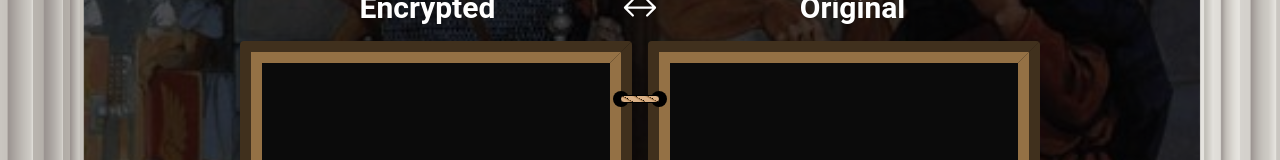
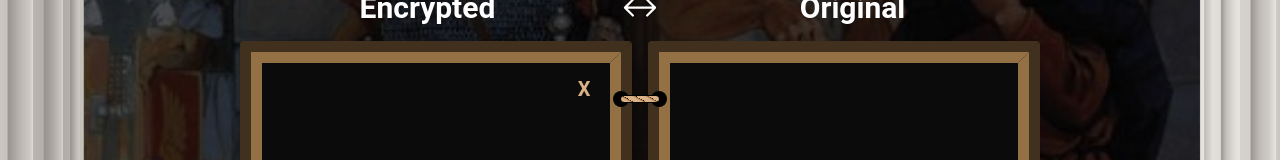
Before and after one commit to Martiks38/cryptsar, a React (Vite) app: page / in a window 1280 px wide. Both pictures are taken after a click on the button 640 px from the left and 362 px from the top of the page. Shown: the part 354-514 px from the top of the page. Built offline with nearby package versions, Linux system fonts and the light colour scheme.

Commit message:
fix: al cambiar de modo el texto se borra

```diff
--- a/src/components/Cipher.tsx
+++ b/src/components/Cipher.tsx
@@ -72,13 +72,6 @@ export function Cipher({ displacementValue }: CipherProps) {
     clearTimeout(cryptTimeoutId.current)
   }
 
-  useEffect(() => {
-    const clipboards = Array.from(document.querySelectorAll<HTMLTextAreaElement>('.clipboard'))
-    const message = clipboards[0].value
-
-    cryptAction(message)
-  }, [displacementValue])
-
   return (
     <section>
       <header className={`action ${isEncrypt ? '' : 'action_rowReverse'}`}>
--- a/src/components/Clipboard.tsx
+++ b/src/components/Clipboard.tsx
@@ -1,4 +1,4 @@
-import { ChangeEvent, useState } from 'react'
+import { ChangeEvent, useEffect, useState } from 'react'
 
 import { CopyButton } from './CopyButton'
 import { useTranslations } from '../hooks/useTranslations'
@@ -11,20 +11,26 @@ type ClipboardProps = {
 }
 
 export function Clipboard({ compilerText, clearTextarea, isEncrypt, styles }: ClipboardProps) {
-  const [text, setText] = useState('')
   const { currentTexts } = useTranslations()
   const { clipboardBtns, errorMessage, message } = currentTexts
   const { copy, erase } = clipboardBtns
+  const [viewEraseText, setViewEraseText] = useState(false)
 
   const changeText = (ev: ChangeEvent<HTMLTextAreaElement>) => {
-    setText(ev.currentTarget.value)
+    const message = ev.currentTarget.value
     compilerText(ev)
+
+    if (message && !viewEraseText) setViewEraseText(true)
+    if (!message) setViewEraseText(false)
   }
 
   const clearText = () => {
-    setText('')
     clearTextarea()
   }
+
+  useEffect(() => {
+    setViewEraseText((prevView: boolean) => !prevView)
+  }, [isEncrypt])
 
   return (
     <div>
@@ -37,11 +43,10 @@ export function Clipboard({ compilerText, clearTextarea, isEncrypt, styles }: Cl
         readOnly={!isEncrypt}
         autoCorrect='off'
         spellCheck='false'
-        value={text}
       ></textarea>
       <button
         onClick={clearText}
-        className={`clipboard__clearText ${isEncrypt && text ? '' : 'hidden'}`}
+        className={`clipboard__clearText ${isEncrypt && viewEraseText ? '' : 'hidden'}`}
         aria-label={erase}
       >
         <span>X</span>
```
